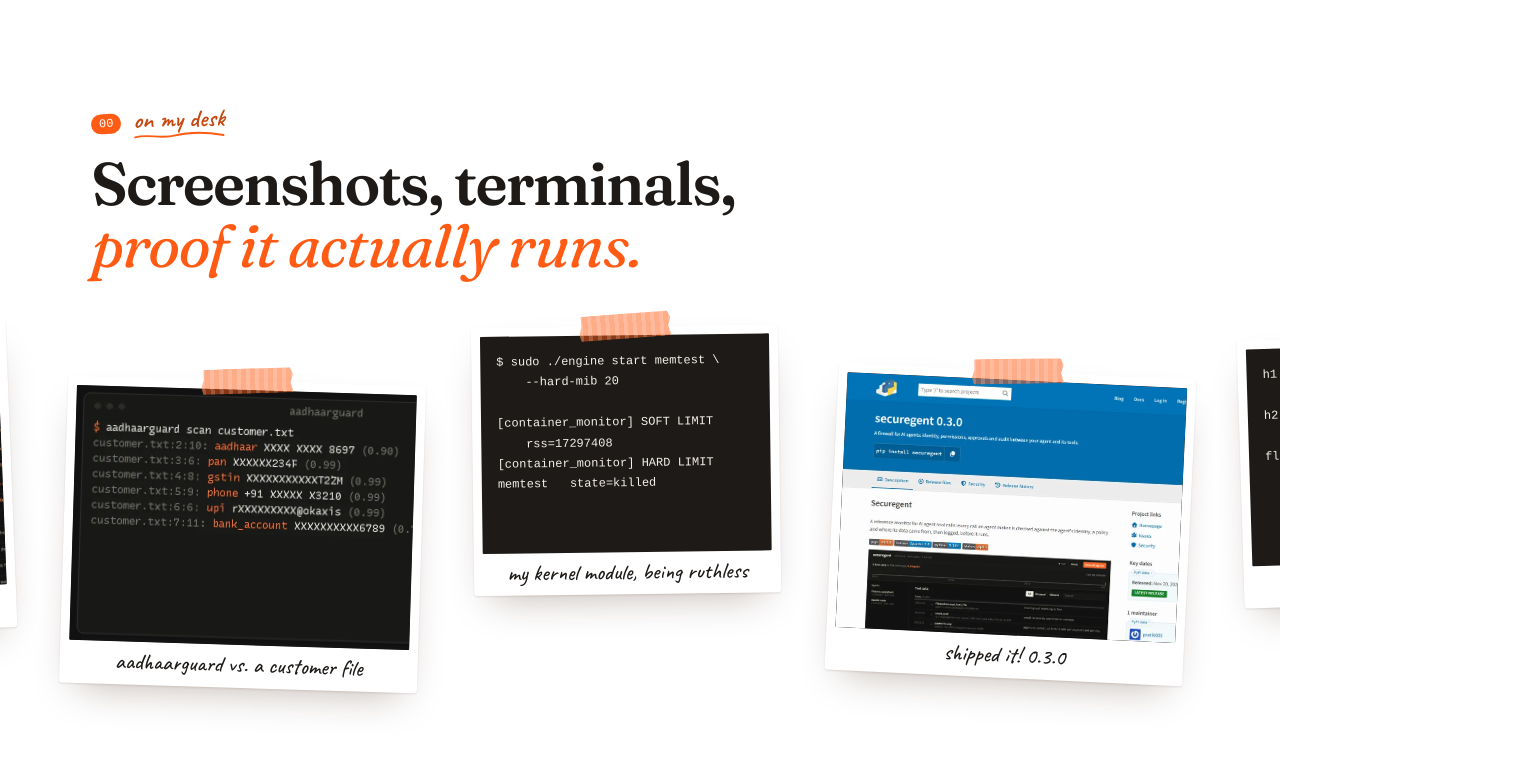
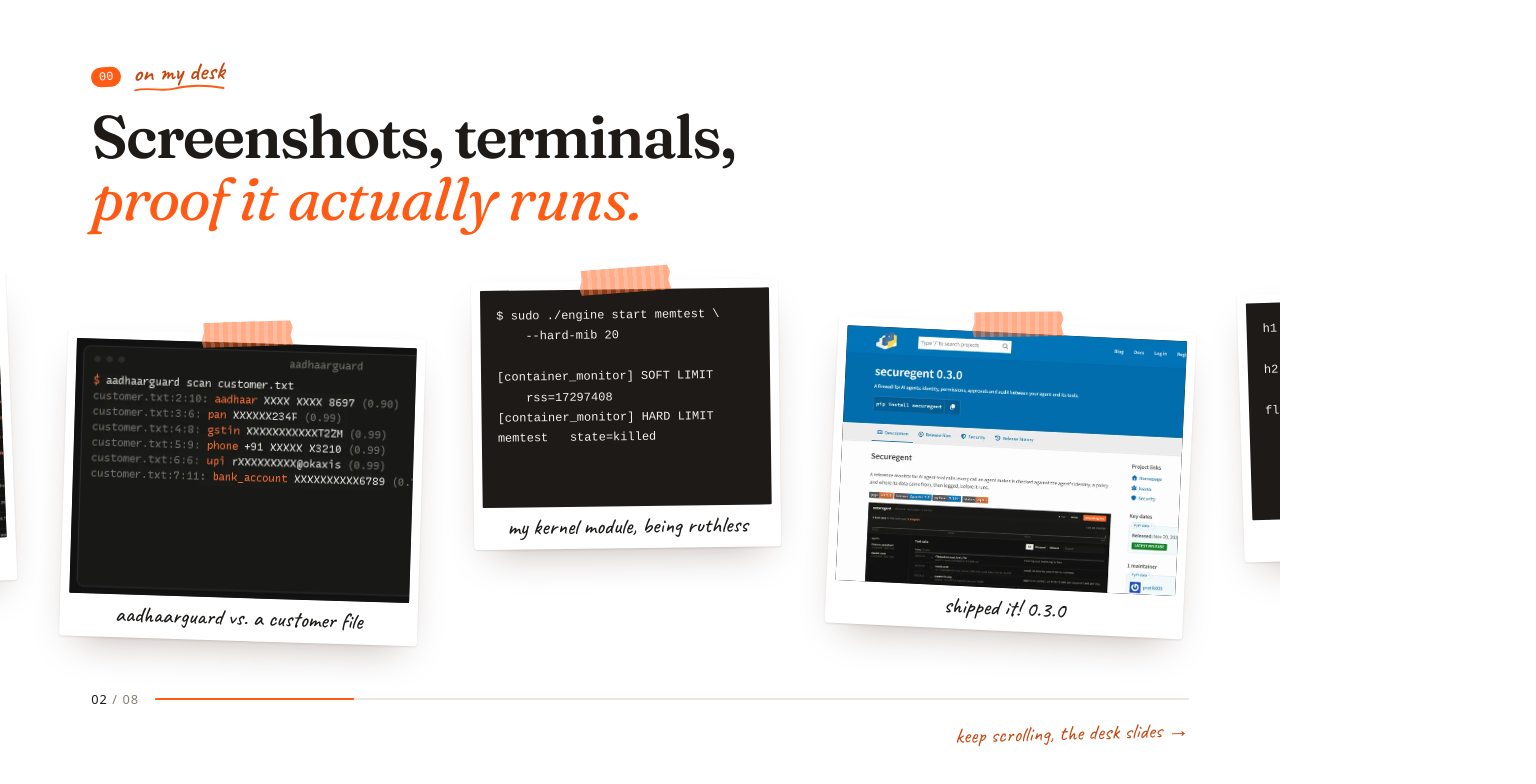
Before and after one commit to Pratix005/Pratix005.github.io, a React (Vite) app: page / in a window 1280 px wide. Shown: the part 1634-2418 px from the top of the page, 1536 px wide, since content can reach past the window. Built offline with nearby package versions, Linux system fonts and the light colour scheme; a web font is replaced by a local one.

Commit message:
Fix mobile layout, restore marquee separators, add desk progress row

```diff
--- a/src/App.jsx
+++ b/src/App.jsx
@@ -417,7 +417,7 @@ function Marquee({ words, tilt = -1.5, flip = false, className = "" }) {
     base.set(base.get() + move);
   });
 
-  const row = words.map(w => <span key={w}>{w}<i aria-hidden="true" className="sep" /></span>);
+  const row = words.map(w => <span key={w}>{w}<i aria-hidden="true">✺</i></span>);
   return (
     <div className={`marquee ${className}`} style={{ "--tilt": `${tilt}deg` }} aria-hidden="true">
       <motion.div className="marquee-track" style={{ x }}>{row}{row}{row}{row}</motion.div>
@@ -447,6 +447,9 @@ function Desk() {
   const { scrollYProgress } = useScroll({ target: ref, offset: ["start start", "end end"] });
   const raw = useTransform(scrollYProgress, [0, 1], [0, -dist]);
   const x = useSpring(raw, { stiffness: 140, damping: 30, mass: 0.35 });
+  const bar = useSpring(scrollYProgress, { stiffness: 160, damping: 30 });
+  const [shown, setShown] = useState(1);
+  useMotionValueEvent(scrollYProgress, "change", v => setShown(Math.min(snaps.length, 1 + Math.floor(v * snaps.length))));
 
   useEffect(() => {
     const measure = () => { if (track.current) setDist(Math.max(0, track.current.scrollWidth - window.innerWidth)); };
@@ -468,6 +471,11 @@ function Desk() {
           {snaps.map((s, i) => <DeskCard key={s.note} s={s} i={i} progress={scrollYProgress} />)}
           <p className="desk-end">that's the desk.<br />now the details ↓</p>
         </motion.div>
+        <div className="desk-foot" aria-hidden="true">
+          <span className="desk-count">{String(shown).padStart(2, "0")} <i>/ {String(snaps.length).padStart(2, "0")}</i></span>
+          <span className="desk-bar"><motion.span style={{ scaleX: bar }} /></span>
+          <span className="desk-hint">keep scrolling, the desk slides →</span>
+        </div>
       </div>
     </section>
   );
--- a/src/styles.css
+++ b/src/styles.css
@@ -29,6 +29,7 @@
 
 /* ── base ───────────────────────────────────────────────── */
 *, *::before, *::after { box-sizing: border-box; }
+html { overflow-x: clip; }
 html { scroll-behavior: smooth; scroll-padding-top: 5rem; }
 @media (prefers-reduced-motion: reduce) { html { scroll-behavior: auto; } }
 body {
@@ -50,9 +51,9 @@ body {
 }
 /* a warm wash in the top corner so the white isn't clinical */
 body::before {
-  content: ""; position: absolute; top: -20vh; right: -20vw; width: 75vw; height: 90vh; z-index: -1;
+  content: ""; position: absolute; top: -20vh; right: 0; width: 75vw; height: 90vh; z-index: -1;
   pointer-events: none;
-  background: radial-gradient(closest-side, color-mix(in srgb, var(--signal) 09%, transparent), transparent);
+  background: radial-gradient(circle min(37.5vw, 45vh) at calc(100% - 17.5vw) 50%, color-mix(in srgb, var(--signal) 09%, transparent), transparent);
 }
 ::selection { background: var(--signal); color: var(--on-signal); }
 a { color: inherit; text-decoration-thickness: 1px; text-underline-offset: .2em; }
@@ -234,6 +235,7 @@ pre { margin: 0; }
   display: grid; place-items: center;
   perspective: 1300px; perspective-origin: 50% 20%;
   cursor: grab; touch-action: pan-y; user-select: none; z-index: 1;
+  overflow-x: clip; overflow-clip-margin: 0px;
 }
 .ring-stage:active { cursor: grabbing; }
 .ring { position: relative; transform-style: preserve-3d; }
@@ -293,6 +295,10 @@ pre { margin: 0; }
 .stat-n { font-family: var(--serif); font-variation-settings: var(--soft); font-weight: 600; font-size: clamp(2rem, 1.4rem + 1.8vw, 3rem); line-height: 1; letter-spacing: -.02em; }
 .stat-l { font-size: .9rem; line-height: 1.25; font-weight: 500; }
 @media (max-width: 860px) { .stats { grid-template-columns: repeat(2, minmax(0, 1fr)); } }
+@media (max-width: 560px) {
+  .stats li { flex-direction: column; align-items: flex-start; gap: .45rem; padding: 1.1rem 1rem; }
+  .stat-n { font-size: 2.4rem; }
+}
 
 /* odometer digits */
 .roll { display: inline-flex; align-items: baseline; font-variant-numeric: lining-nums tabular-nums; }
@@ -324,8 +330,8 @@ pre { margin: 0; }
   font-family: var(--serif); font-variation-settings: var(--soft); font-style: italic; font-weight: 400;
   font-size: clamp(1.4rem, 1rem + 1.6vw, 2.3rem); line-height: 1.2;
 }
-.marquee-track .sep { display: inline-block; width: .32em; height: .32em; border-radius: 50%; background: currentColor; margin: 0 1em; }
-.marquee.alt .sep { background: var(--signal); }
+.marquee-track i { font-style: normal; margin: 0 1.1rem; font-size: .7em; }
+.marquee.alt i { color: var(--signal); }
 
 /* ── the desk (pinned sideways scroll) ──────────────────── */
 .desk { position: relative; margin-top: clamp(3rem, 8vh, 5rem); }
@@ -341,6 +347,17 @@ pre { margin: 0; }
 }
 .desk-card { width: clamp(230px, 28vw, 370px); flex: none; }
 .desk-card.is-term { width: clamp(220px, 24vw, 320px); }
+@media (max-width: 600px) { .desk-card, .desk-card.is-term { width: min(74vw, 300px); } }
+.desk-foot {
+  max-width: var(--wide); width: 100%; margin: 0 auto; padding: 0 var(--gutter);
+  display: grid; grid-template-columns: auto 1fr; align-items: center; column-gap: 1rem; row-gap: .4rem;
+}
+.desk-count { font-variation-settings: var(--mono); font-size: .8rem; letter-spacing: .08em; color: var(--ink); }
+.desk-count i { font-style: normal; color: var(--low); }
+.desk-bar { position: relative; height: 2px; background: var(--line); border-radius: 2px; overflow: hidden; }
+.desk-bar span { position: absolute; inset: 0; background: var(--signal); transform-origin: 0 50%; }
+.desk-hint { grid-column: 1 / -1; justify-self: end; font-family: var(--hand); font-size: 1.35rem; color: var(--signal-ink); transform: rotate(-1.5deg); }
+@media (max-width: 600px) { .desk-pin { justify-content: space-evenly; gap: .5rem; } }
 .desk-end {
   flex: none; margin: 0; padding-right: var(--gutter);
   font-family: var(--hand); font-size: 2rem; line-height: 1.1; color: var(--signal-ink); transform: rotate(-4deg);
```
